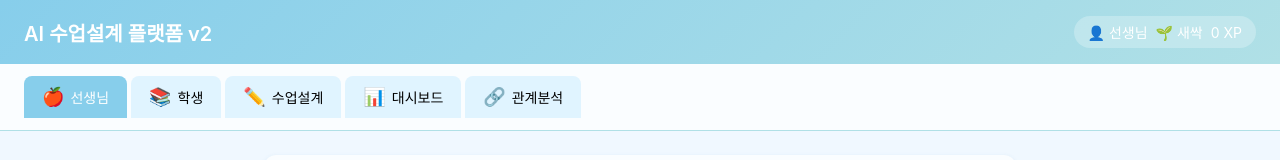
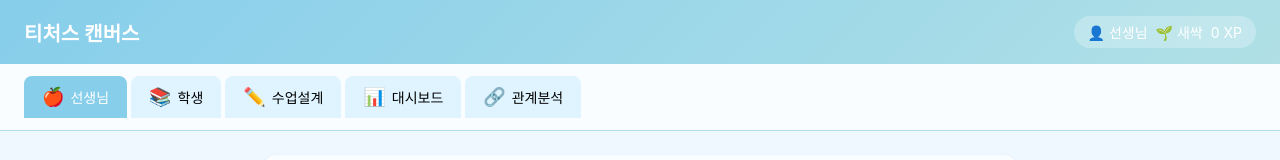
Before and after one commit to shinekim0486/ai-lesson-design-platform-v2-site, a plain HTML site: page index.html in a window 1280 px wide. Shown: the top 160 px of the page. Drawn offline with Linux system fonts and the light colour scheme.

Commit message:
Set the title to Teachers Canvas

```diff
--- a/index.html
+++ b/index.html
@@ -3,7 +3,7 @@
 <head>
 <meta charset="UTF-8">
 <meta name="viewport" content="width=device-width, initial-scale=1.0">
-<title>AI 수업설계 플랫폼 v2</title>
+<title>티처스 캔버스</title>
 <style>
 * { box-sizing: border-box; margin: 0; padding: 0; }
 body {
@@ -262,7 +262,7 @@ table th { background: #e0f4ff; font-weight: 600; }
 <body>
 
 <div class="header">
-  <h1>AI 수업설계 플랫폼 v2</h1>
+  <h1>티처스 캔버스</h1>
   <div class="xp-display">
     <span>👤 선생님</span>
     <span id="header-level">🌱 새싹</span>
```
